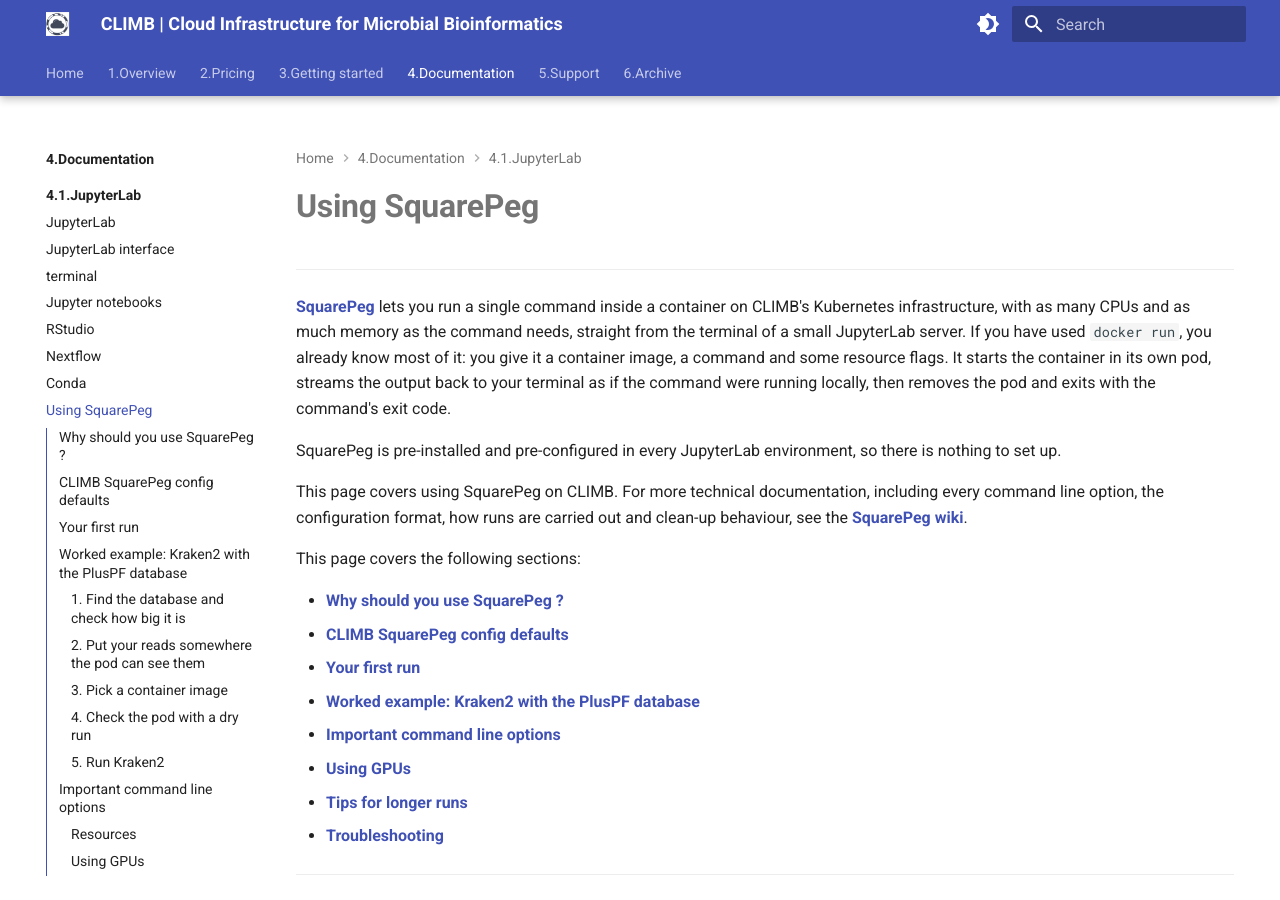
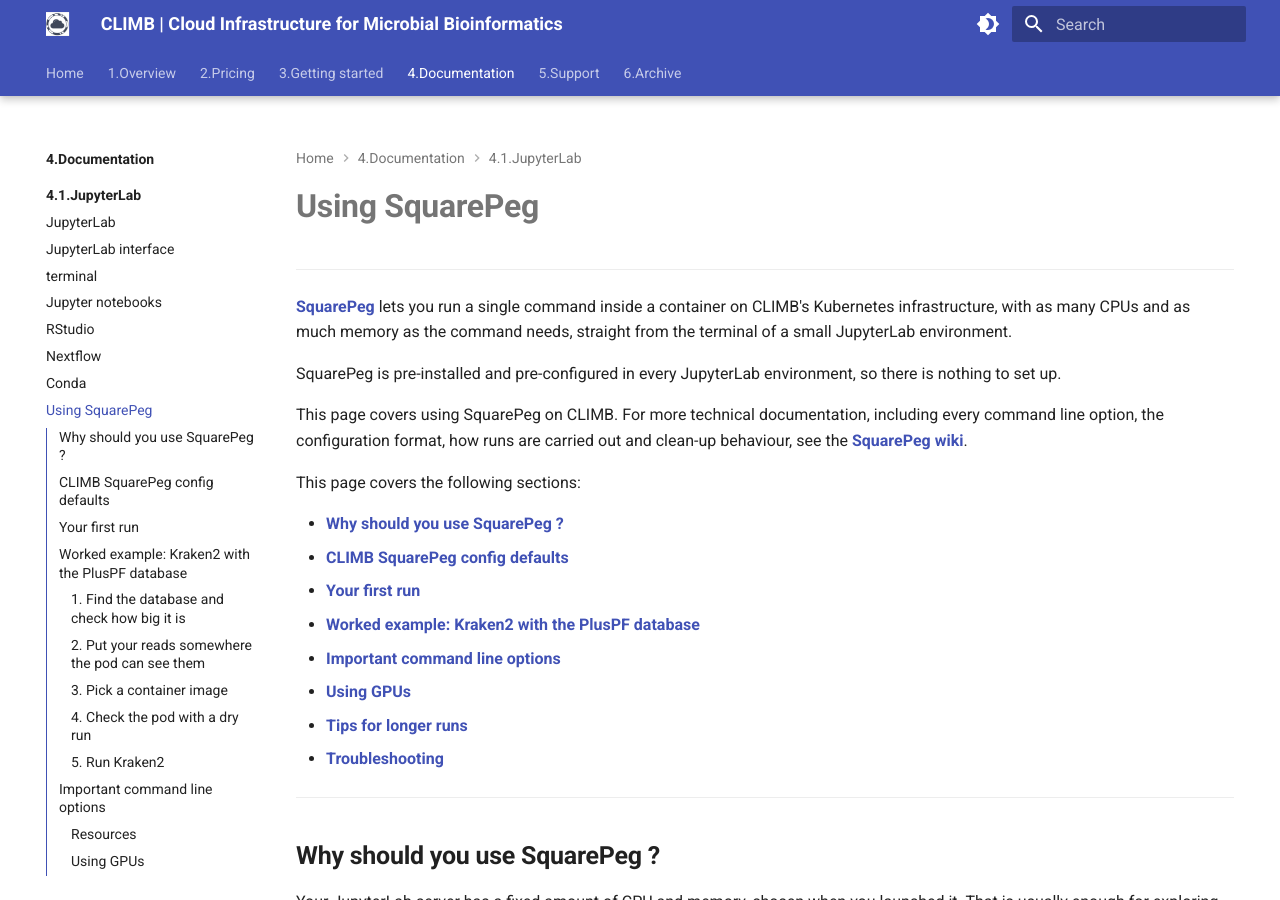
Before and after one commit to MRC-CLIMB/docs, an MkDocs documentation site: the page built from docs/4.Documentation/4.1.JupyterLab/4.1.8.squarepeg.md, in a window 1280 px wide and 900 px high. Built offline with MkDocs 1.6.1 and Material for MkDocs 9.7.7, drawn with Linux system fonts in a browser that asks for light colours.

Commit message:
Update docs/4.Documentation/4.1.JupyterLab/4.1.8.squarepeg.md
Co-authored-by: Michaela Matthews <83209457+MMatthewsQ21@users.noreply.github.com>

```diff
--- a/docs/4.Documentation/4.1.JupyterLab/4.1.8.squarepeg.md
+++ b/docs/4.Documentation/4.1.JupyterLab/4.1.8.squarepeg.md
@@ -6,7 +6,7 @@ title: Using SquarePeg
 
 ---
 
-[**SquarePeg**](https://github.com/BioWilko/squarepeg) lets you run a single command inside a container on CLIMB's Kubernetes infrastructure, with as many CPUs and as much memory as the command needs, straight from the terminal of a small JupyterLab server. If you have used `docker run`, you already know most of it: you give it a container image, a command and some resource flags. It starts the container in its own pod, streams the output back to your terminal as if the command were running locally, then removes the pod and exits with the command's exit code.
+[**SquarePeg**](https://github.com/BioWilko/squarepeg) lets you run a single command inside a container on CLIMB's Kubernetes infrastructure, with as many CPUs and as much memory as the command needs, straight from the terminal of a small JupyterLab environment.
 
 SquarePeg is pre-installed and pre-configured in every JupyterLab environment, so there is nothing to set up.
 
```
